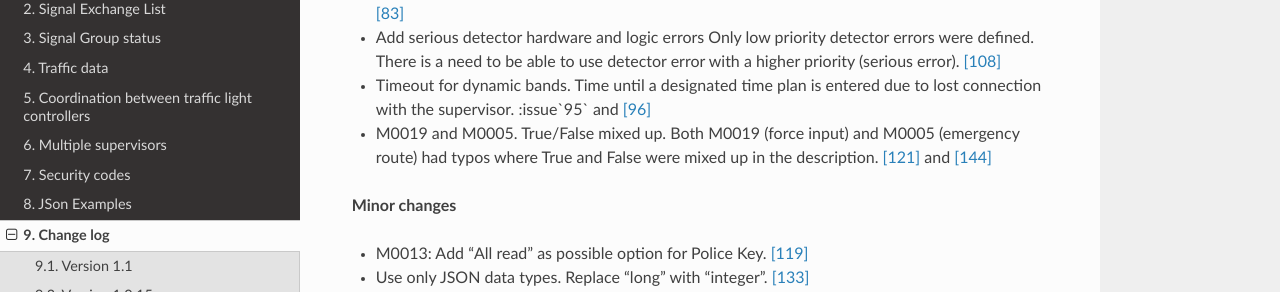
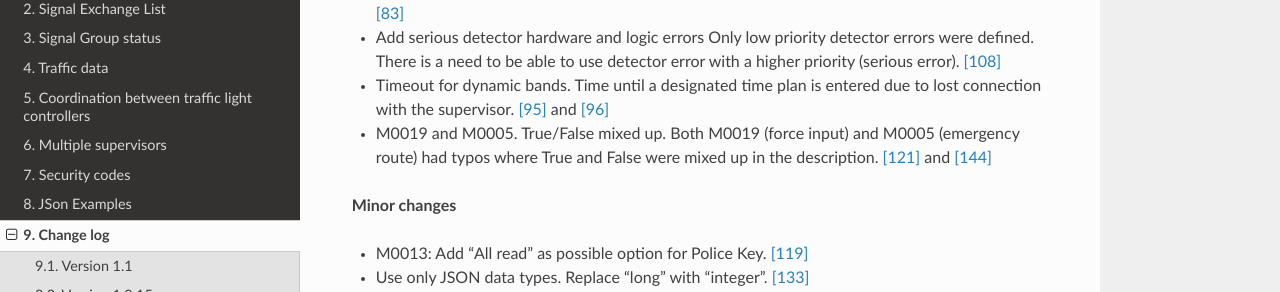
Before and after one commit to rsmp-nordic/rsmp_sxl_traffic_lights, a Sphinx documentation site: the page built from source/changelog.rst, in a window 1280 px wide and 900 px high, scrolled down 320 px. Shown: the part 182-474 px from the top of the window. Built offline with Sphinx 7.4.7 and the Read the Docs theme 2.0.0, drawn with Linux system fonts in a browser that asks for light colours.

Commit message:
Fix typo in changelog

```diff
--- a/source/changelog.rst
+++ b/source/changelog.rst
@@ -30,7 +30,7 @@ Release date: 2022-06-23
   (serious error). :issue:`108`
 - Timeout for dynamic bands.
   Time until a designated time plan is entered due to lost connection with the
-  supervisor. :issue`95` and :issue:`96`
+  supervisor. :issue:`95` and :issue:`96`
 - M0019 and M0005. True/False mixed up.
   Both M0019 (force input) and M0005 (emergency route) had typos where True and
   False were mixed up in the description. :issue:`121` and :issue:`144`
```
